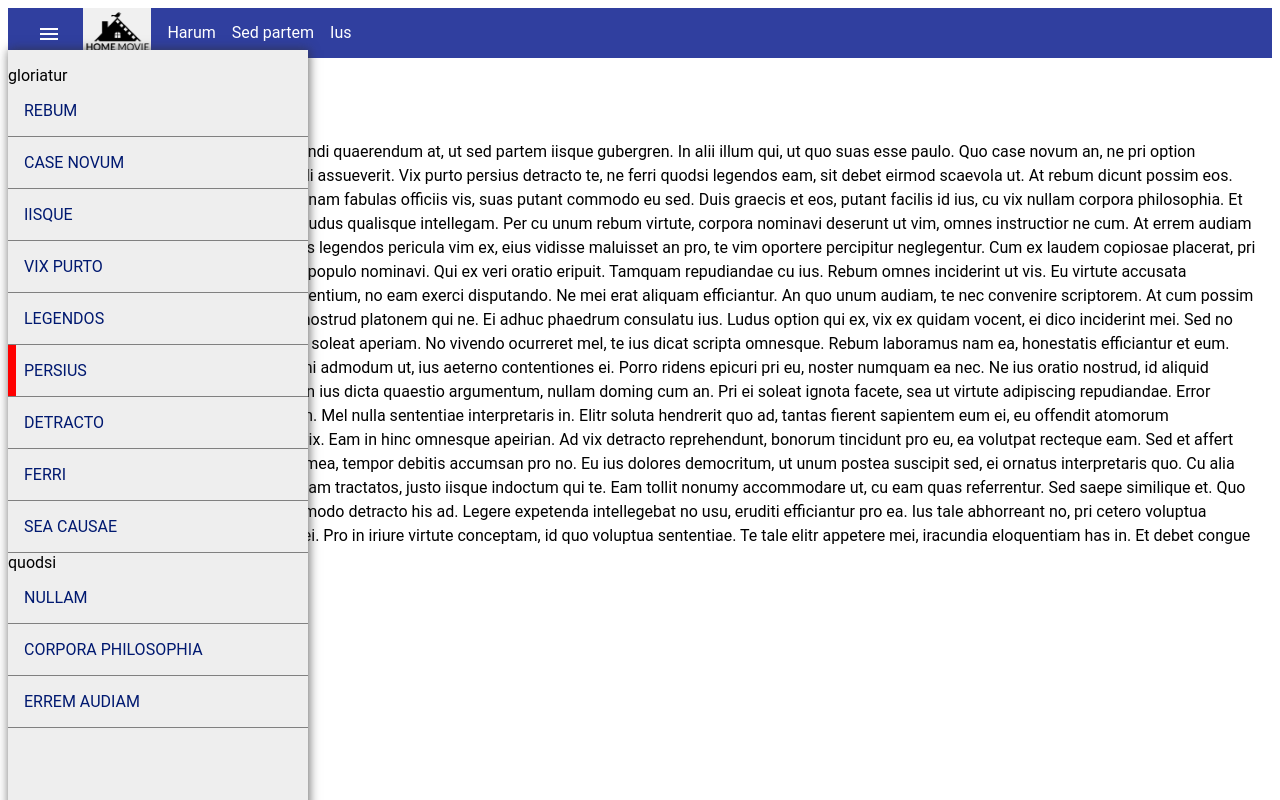
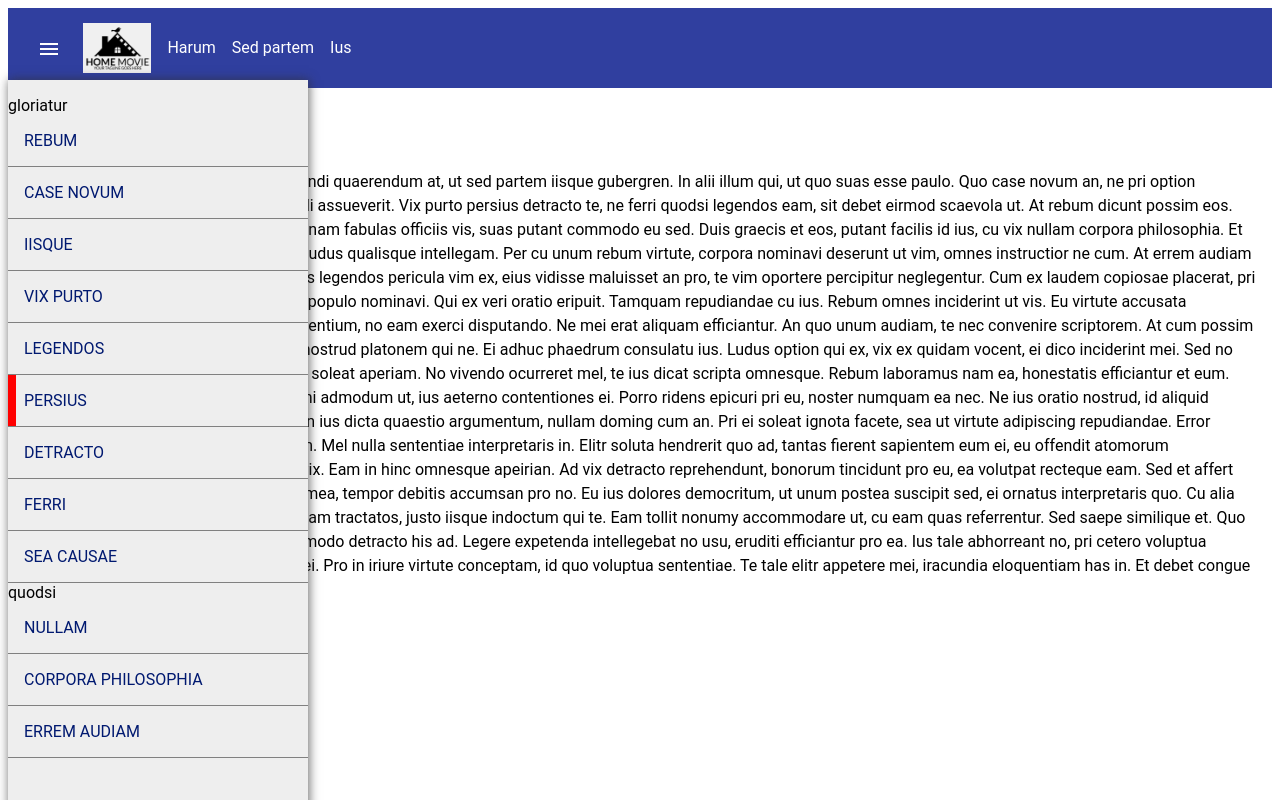
Before and after one commit to ferdiesletering/drawerr, a website built with webpack: page index.html in a window 1280 px wide. Both pictures are taken after a click on the button "menu". Built offline with nearby package versions, Linux system fonts and the light colour scheme; files whose address does not match are found by name.

Commit message:
added dynamic top for drawerr

```diff
--- a/index.html
+++ b/index.html
@@ -18,7 +18,7 @@
        }
 
         header {
-            height:50px;
+            height:80px;
             display:flex;
             padding:0 15px;
             justify-content:space-between;
@@ -67,7 +67,7 @@
 <header>
     <ul>
         <li>
-            <button class="toggleDrawerr"><i class="material-icons">menu</i></button>
+            <button class="toggleDrawer"><i class="material-icons">menu</i></button>
         </li>
         <li>
             <img src="src/images/logo.png">
@@ -99,7 +99,7 @@
 
     Sed saepe similique et. Quo an ignota viderer invidunt, omnium commodo detracto his ad. Legere expetenda intellegebat no usu, eruditi efficiantur pro ea. Ius tale abhorreant no, pri cetero voluptua democritum ei, nam eligendi pertinacia ei. Pro in iriure virtute conceptam, id quo voluptua sententiae. Te tale elitr appetere mei, iracundia eloquentiam has in. Et debet congue sapientem eum.
 </main>
-<nav id="drawerr">
+<nav id="drawer">
     <ul>
         <li>
             gloriatur
@@ -140,7 +140,13 @@
 <nav>
 <script src="src/js/drawerr.js"></script>
 <script>
-    new Drawerr( '#drawerr', '.toggleDrawerr' ).init();
+    var args = {
+        drawerr: '#drawer',
+        toggleBtn: '.toggleDrawer',
+        navbar: 'header'
+    };
+
+    new Drawerr( args ).init();
 </script>
 </body>
 </html>
--- a/src/js/drawerr.js
+++ b/src/js/drawerr.js
@@ -1,12 +1,15 @@
-var Drawerr = function(drawer, toggleBtn) {
-	this.drawer = document.querySelector(drawer);
-	this.toggleBtn = document.querySelector(toggleBtn);
-	this.openClass = 'drawerr--open';
+var Drawerr = function(args) {
+	this.drawerr = document.querySelector(args.drawerr);
+	this.toggleBtn = document.querySelector(args.toggleBtn);
+	this.navbar = document.querySelector(args.navbar);
+	this.navbarHeight = this.navbar.offsetHeight;
+	this.openClass = 'drawer--open';
 };
 
 Drawerr.prototype = function() {
 	var init = function() {
-		this.drawer.classList.add('drawerr');
+		this.drawerr.classList.add('drawerr');
+		this.drawerr.style.top = this.navbarHeight + 'px';
 		events( this );
 	},
 
@@ -21,17 +24,17 @@ Drawerr.prototype = function() {
 	},
 
 	toggleClass = function(self) {
-		if( self.drawer.classList.contains(self.openClass)) {
-			return self.drawer.classList.remove(self.openClass);
+		if( self.drawerr.classList.contains(self.openClass)) {
+			return self.drawerr.classList.remove(self.openClass);
 		}
 
-		self.drawer.classList.add(self.openClass);
+		self.drawerr.classList.add(self.openClass);
 	},
 
 	bodyClick = function(e,self) {
-		if( self.toggleBtn.contains( e.target ) ) return;
+		if( self.toggleBtn.contains(e.target )) return;
 
-		if( !self.drawer.contains(e.target) && document.querySelector('.drawerr').classList.contains( self.openClass ) ) {
+		if( !self.drawerr.contains(e.target) && document.querySelector('.drawerr').classList.contains(self.openClass)) {
 			toggleClass(self);
 		}
 	};
--- a/src/scss/drawerr.scss
+++ b/src/scss/drawerr.scss
@@ -0,0 +1 @@
+@import "variables";
```
Also changed, not shown: src/scss/variables.scss (added).
